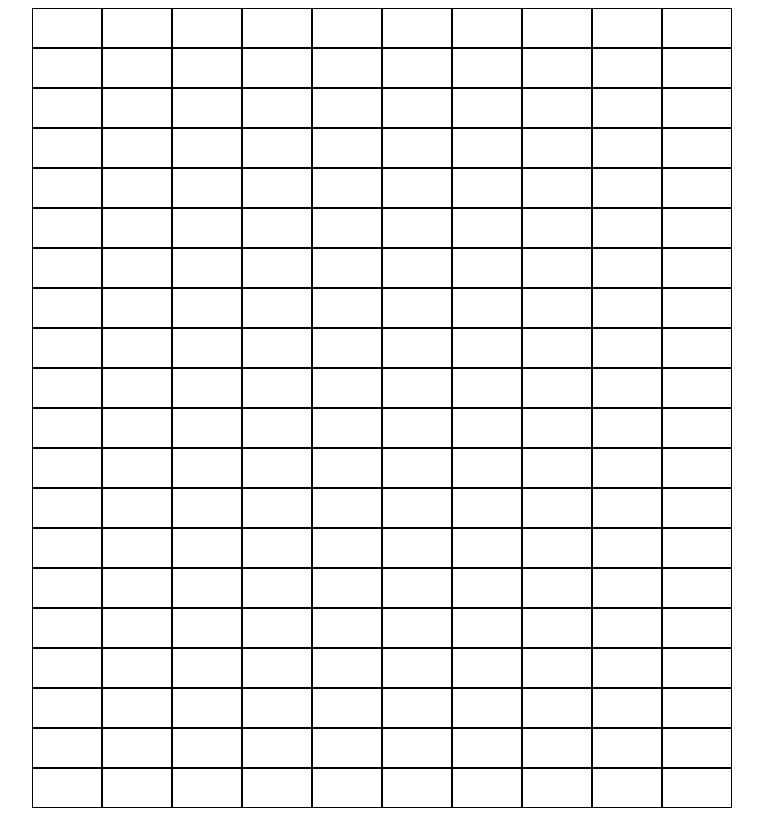
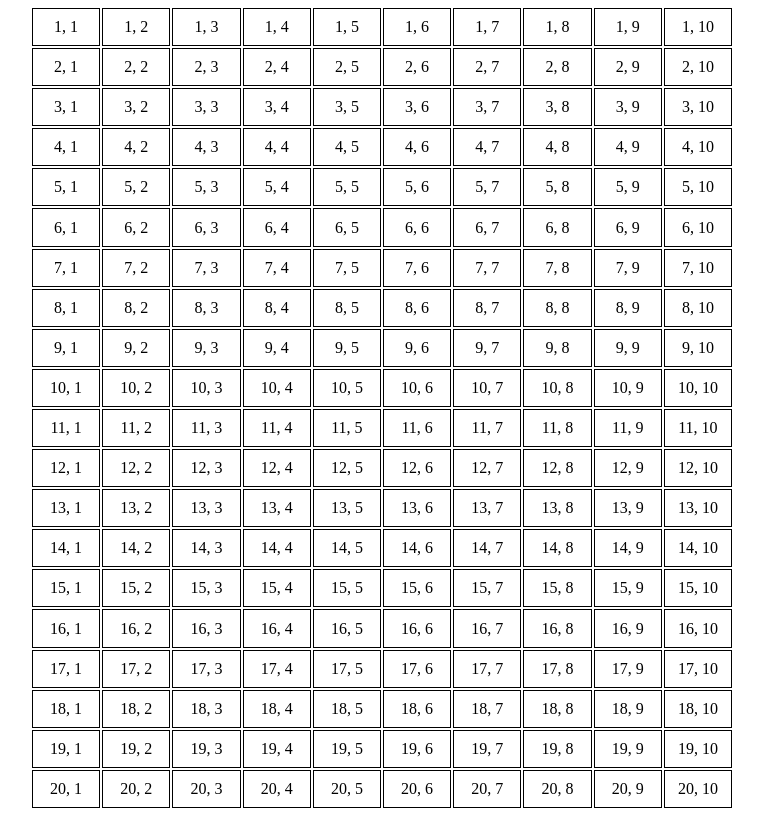
Before and after one commit to amlynarski/snake-angular, an Angular app: page / in a window 1280 px wide. Shown: the whole page, without its empty margins (258-1021 px from the left). Built offline with nearby package versions, Linux system fonts and the light colour scheme.

Commit message:
Tetris service with calculating row and column position

```diff
--- /dev/null
+++ b/src/app/services/tetris-position.service.ts
@@ -0,0 +1,26 @@
+import { Injectable } from '@angular/core';
+
+@Injectable()
+export class TetrisPositionService {
+  private numberOfRows = 20; // todo find a way to use it in sass
+  private numberOfColumns = 10; // todo find a way to use it in sass
+
+  constructor() { }
+
+  getNumberOfRows = (): number => {
+    return this.numberOfRows;
+  }
+
+  getNumberOfColumns = (): number => {
+    return this.numberOfColumns;
+  }
+
+  calculateColumnPosition = (index: number): number => {
+    return index % this.numberOfColumns + 1;
+  }
+
+  calculateRowPosition  = (index: number): number => {
+    return Math.floor(index / this.numberOfColumns) + 1;
+  }
+
+}
--- /dev/null
+++ b/src/app/tetris-cell/tetris-cell.component.html
@@ -0,0 +1,5 @@
+<div class="tetris-cell">
+  <div class="tetris-cell-body">
+    {{rowNumber}}, {{columnNumber}}
+  </div>
+</div>
--- /dev/null
+++ b/src/app/tetris-cell/tetris-cell.component.sass
@@ -0,0 +1,9 @@
+.tetris-cell
+  display: flex
+  width: 100%
+  height: 100%
+  align-items: center
+
+  .tetris-cell-body
+    width: 100%
+    text-align: center
--- /dev/null
+++ b/src/app/tetris-cell/tetris-cell.component.ts
@@ -0,0 +1,25 @@
+import { Component, Input, OnInit } from '@angular/core';
+import { TetrisPositionService } from '../services/tetris-position.service';
+
+@Component({
+  selector: 'app-tetris-cell',
+  templateUrl: './tetris-cell.component.html',
+  styleUrls: ['./tetris-cell.component.sass']
+})
+export class TetrisCellComponent implements OnInit {
+  @Input() index: number;
+
+  rowNumber: number;
+  columnNumber: number;
+  isEmpty: boolean;
+
+  constructor(private tetrisPositionService: TetrisPositionService) {
+    this.isEmpty = true;
+  }
+
+  ngOnInit() {
+    this.rowNumber = this.tetrisPositionService.calculateRowPosition(this.index);
+    this.columnNumber = this.tetrisPositionService.calculateColumnPosition(this.index);
+  }
+
+}
--- a/src/app/tetris-matrix/tetris-matrix.component.html
+++ b/src/app/tetris-matrix/tetris-matrix.component.html
@@ -1,3 +1,7 @@
 <div class="tetris-matrix">
-  <div *ngFor="let i of cells" class="tetris-cell"></div>
+  <app-tetris-cell
+    *ngFor="let item of cells; let i = index"
+    [index]="i"
+    class="tetris-cell-area">
+  </app-tetris-cell>
 </div>
--- a/src/app/tetris-matrix/tetris-matrix.component.sass
+++ b/src/app/tetris-matrix/tetris-matrix.component.sass
@@ -2,8 +2,11 @@
   display: grid
   grid-template-columns: repeat(10, 1fr)
   grid-template-rows: repeat(20, 1fr)
+  grid-gap: 2px
   width: 700px
   height: 800px
 
-.tetris-cell
+.tetris-cell-area
   border: 1px solid black
+  display: flex
+  align-items: center
--- a/src/app/tetris-matrix/tetris-matrix.component.ts
+++ b/src/app/tetris-matrix/tetris-matrix.component.ts
@@ -1,4 +1,6 @@
 import { Component, OnInit } from '@angular/core';
+import { TetrisCellComponent } from '../tetris-cell/tetris-cell.component';
+import { TetrisPositionService } from '../services/tetris-position.service';
 
 @Component({
   selector: 'app-tetris-matrix',
@@ -6,10 +8,11 @@ import { Component, OnInit } from '@angular/core';
   styleUrls: ['./tetris-matrix.component.sass']
 })
 export class TetrisMatrixComponent implements OnInit {
-  numberOfCells = 200;
-  cells: Array<any>;
+  numberOfCells: number;
+  cells: Array<TetrisCellComponent>;
 
-  constructor() {
+  constructor(private tetrisPositionService: TetrisPositionService) {
+    this.numberOfCells = tetrisPositionService.getNumberOfRows() * tetrisPositionService.getNumberOfColumns();
     this.cells = Array(this.numberOfCells).fill(1);
   }
 
```
Also changed, not shown: src/app/app.module.ts (+5 -2 lines), 2 other files (tests, documents, lock files or other folders).
